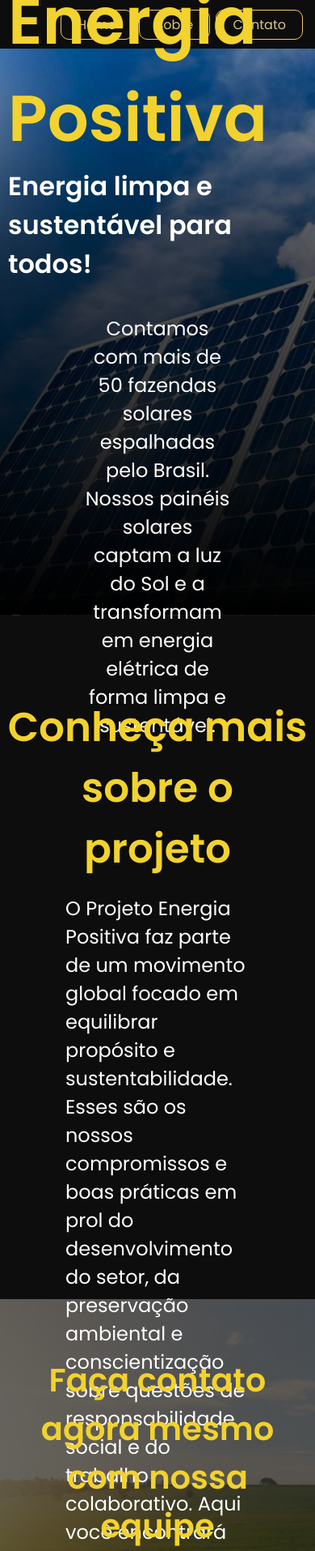
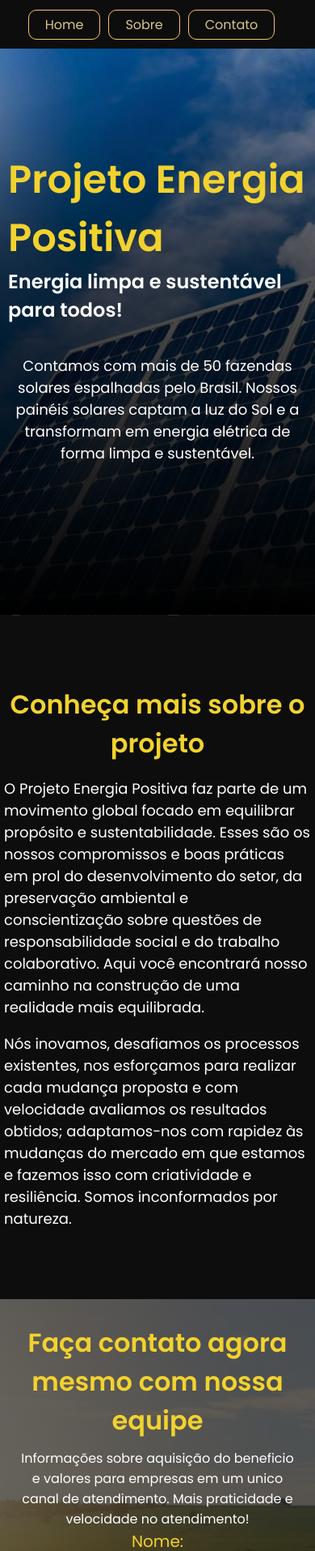
Before and after one commit to giovaneluiz/Projeto-Energia-Positiva, a React (Vite) app in the folder projeto/: page /contant in a window 390 px wide. Shown: the top 1915 px of the page at 81% size. Built offline with nearby package versions, Linux system fonts and the light colour scheme.

Commit message:
style: responsividade em telas menores

```diff
--- a/projeto/src/components/footer/style.css
+++ b/projeto/src/components/footer/style.css
@@ -6,3 +6,10 @@ footer {
   text-align: center;
   padding: 20px;
 }
+
+@media (max-width: 768px) {
+  /* Estilos para telas menores */
+  footer {
+    font-size: 14px;
+  }
+}
--- a/projeto/src/components/navbar/style.css
+++ b/projeto/src/components/navbar/style.css
@@ -1,4 +1,4 @@
-.container-navbar{
+.container-navbar {
   box-sizing: border-box;
   width: 100%;
   height: 60px;
@@ -9,29 +9,51 @@
   margin: 0 auto;
   position: fixed;
 }
-.container-navbar ul{
+
+.container-navbar ul {
   display: flex;
   justify-content: space-between;
   align-items: center;
   width: 300px;
   margin-right: 15px;
 }
-.container-navbar li{
+
+.container-navbar li {
   text-decoration: none;
   list-style: none;
   border: 1px solid #f2c46d;
   border-radius: 10px;
   padding: 5px 15px;
 }
-.container-navbar a{
+
+.container-navbar a {
   color: #d9c589;
   padding: 5px;
   text-decoration: none;
 }
+
 .container-navbar li:hover {
   background-color: #f2c46d;
   transition: all ease-in-out 0.4s;
 }
+
 .container-navbar a:hover {
   color: #0d0d0d;
 }
+
+@media (max-width: 768px) {
+  /* Estilos para telas menores */
+  .container-navbar {
+    justify-content: center;
+    padding: 0 15px;
+  }
+
+  .container-navbar ul {
+    width: 100%;
+    justify-content: center;
+  }
+
+  .container-navbar li {
+    margin: 5px;
+  }
+}
--- a/projeto/src/components/session-secundary/style.css
+++ b/projeto/src/components/session-secundary/style.css
@@ -8,17 +8,36 @@
   justify-content: center;
   align-items: center;
 }
+
 .container-sessionSencudary h1 {
   font-size: 50px;
   color: #f2d22e;
   text-align: center;
 }
+
 .container-about {
-  width: 60%;
+  width: 90%;
   height: 50%;
 }
+
 .container-about p {
   font-size: 24px;
   color: #fff;
   margin-top: 18px;
 }
+
+@media (max-width: 768px) {
+  /* Estilos para telas menores */
+  .container-sessionSencudary h1 {
+    font-size: 32px;
+  }
+
+  .container-about {
+    width: 100%;
+    height: auto;
+  }
+
+  .container-about p {
+    font-size: 18px;
+  }
+}
--- a/projeto/src/components/session-third/style.css
+++ b/projeto/src/components/session-third/style.css
@@ -1,11 +1,10 @@
-
 .container-sessionThird {
   display: flex;
   flex-direction: column;
   align-items: center;
   box-sizing: border-box;
   width: 100%;
-  height: 90vh;
+  height: 100vh;
   background-position: center;
   background-repeat: no-repeat;
   background-size: cover;
@@ -19,6 +18,7 @@
   font-size: 40px;
   color: #f2d22e;
 }
+
 .container-sessionThird p {
   text-align: center;
   font-size: 20px;
@@ -38,49 +38,46 @@
 }
 
 .container-form form {
+  width: 350px;
   display: flex;
   flex-direction: column;
   align-items: center;
   justify-content: center;
 }
-.container-form input {
-  width: 400px;
+
+.container-form input,
+.container-form .textarea {
+  width: 100%;
   height: 30px;
   border: none;
   border-radius: 5px;
   padding: 16px;
   outline: none;
 }
+
 .container-form label {
   display: flex;
   font-size: 20px;
   color: #f2d22e;
 }
+
 .container-form .textarea {
-  width: 400px;
-  display: flex;
-  justify-content: flex-start;
   height: 150px;
-  padding: 10px;
-  font-size: 14px;
-  border: 1px solid #ccc;
-  border-radius: 5px;
-  resize: vertical;
   margin-bottom: 10px;
 }
+
 .container-form .textarea:focus {
   outline: none;
   border-color: #007bff;
 }
 
 .container-form button {
-  margin-top: 30px;
+  margin-top: 10px;
   width: 200px;
   border: none;
   border-radius: 7px;
   height: 40px;
   font-size: 20px;
-
 }
 
 .container-form button:hover {
@@ -88,3 +85,29 @@
   transition: ease-in-out 0.4s;
   background-color: #f2d22e;
 }
+
+@media (max-width: 768px) {
+  /* Estilos para telas menores */
+  .container-sessionThird h3 {
+    font-size: 32px;
+    margin-top: 20px;
+    padding: 10px;
+  }
+
+  .container-sessionThird p {
+    font-size: 16px;
+    max-width: 90%;
+  }
+  .container-form {
+    margin-top: -40px;
+  }
+  .container-form input,
+  .container-form .textarea {
+    max-width: 300px;
+  }
+
+  .container-form button {
+    width: 70%;
+    font-size: 15px;
+  }
+}
--- a/projeto/src/components/session/style.css
+++ b/projeto/src/components/session/style.css
@@ -5,21 +5,21 @@
   background-position: center;
   background-repeat: no-repeat;
   background-size: cover;
-
   background-attachment: fixed;
-
   display: flex;
   flex-direction: column;
   align-items: center;
   justify-content: center;
   padding: 10px;
 }
+
 .container-session h1 {
   font-weight: bold;
   font-size: 5rem;
   color: #f2d22e;
   animation: moveInRight 1s ease-in-out forwards;
 }
+
 @keyframes moveInRight {
   from {
     transform: translateX(-500px);
@@ -30,6 +30,7 @@
     opacity: 1;
   }
 }
+
 .container-session h2 {
   font-weight: bold;
   font-size: 32px;
@@ -39,21 +40,9 @@
 .container-session p {
   font-size: 24px;
   color: white;
-  max-width: 50%;
+  max-width: 90%;
   text-align: center;
   margin-top: 38px;
-}
-
-@keyframes transition {
-  0% {
-    opacity: 1;
-  }
-  50% {
-    opacity: 0;
-  }
-  100% {
-    opacity: 1;
-  }
 }
 
 .container-session:nth-of-type(1) {
@@ -65,3 +54,19 @@
     ),
     url(/img/placa.jpg);
 }
+
+@media (max-width: 768px) {
+  /* Estilos para telas menores */
+  .container-session h1 {
+    font-size: 3rem;
+  }
+
+  .container-session h2 {
+    font-size: 24px;
+  }
+
+  .container-session p {
+    font-size: 18px;
+    max-width: 100%;
+  }
+}
```
